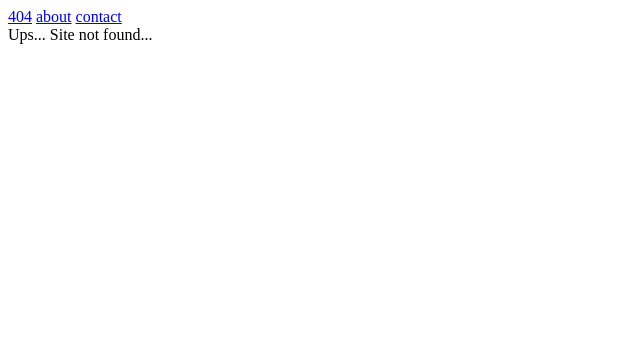
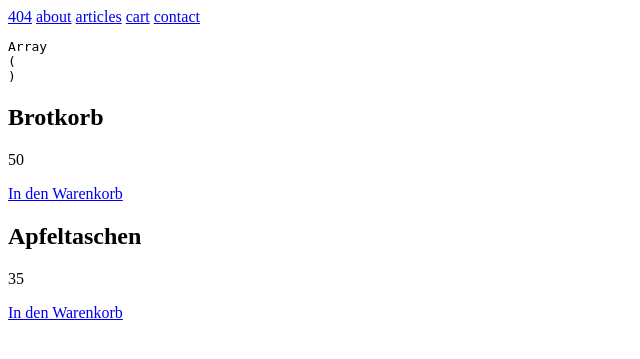
Before and after one commit to stockenberg/0416_php_basics, a PHP site: page /index.php?p=articles in a window 1280 px wide. Shown: the top 359 px of the page, without its empty margins (0-640 px from the left). Run offline with PHP 8.4, Linux system fonts and the light colour scheme.

Commit message:
formular finish

```diff
--- a/index.php
+++ b/index.php
@@ -14,7 +14,7 @@ session_regenerate_id();
     require "app/config/config.php";
 
 
-    $whitelist = ["startseite" => "Startseite", "about" => "Über Mich", "contact" => "Kontakt", "articles" => "Artikel"];
+    $whitelist = ["startseite" => "Startseite", "about" => "Über Mich", "contact" => "Kontakt", "articles" => "Artikel", "cart" => "Warenkorb"];
 
     function validPage(){
         global $whitelist;
@@ -52,9 +52,9 @@ session_regenerate_id();
 
     <header>
         <nav>
-            <?php foreach (scandir("pages") as $id => $item) :?>
+            <?php foreach (scandir("pages") as $id => $filename) :?>
 
-                <?php $page = explode(".", $item)[0]; ?>
+                <?php $page = explode(".", $filename)[0]; ?>
 
                 <a href="?p=<?= $page ?>"><?= $page ?></a>
 
--- /dev/null
+++ b/pages/articles.php
@@ -0,0 +1,45 @@
+<?php
+$articles = [
+    0 => [
+        "id" => 1,
+        "name" => "Brotkorb",
+        "price" => 50.00
+    ],
+
+    1 => [
+        "id" => 2,
+        "name" => "Apfeltaschen",
+        "price" => 35.00
+    ]
+
+];
+
+if(isset($_GET["action"]) && $_GET["action"] === "add_cart"){
+    foreach ($articles as $index => $article){
+        if($article["id"] == $_GET["id"]){
+            $_SESSION["cart"][$article["id"]]["name"] = $article["name"];
+            $_SESSION["cart"][$article["id"]]["price"] = $article["price"];
+            $_SESSION["cart"][$article["id"]]["count"] = (array_key_exists($_GET["id"], $_SESSION["cart"])) ? $_SESSION["cart"][$_GET["id"]]["count"] + 1 : 1;
+
+            header("Location: ?p=articles");
+            exit();
+        }
+    }
+}
+
+
+echo '<pre>';
+print_r($_SESSION);
+echo '</pre>';
+
+?>
+
+<?php if(isset($_GET["action"]) && $_GET["action"] === "add_cart") :  ?>
+<div><h2>Artikel erfolgreich im Warenkorb</h2></div>
+<?php endif; ?>
+
+<div class="product">
+    <?php foreach ($articles as $index => $article) :  ?>
+        <h2><?= $article["name"] ?></h2><p><?= $article["price"] ?></p><a href="?p=articles&action=add_cart&id=<?= $article["id"] ?>">In den Warenkorb</a>
+    <?php endforeach; ?>
+</div>
```
Also changed, not shown: pages/cart.php (added, +18 -0 lines).
